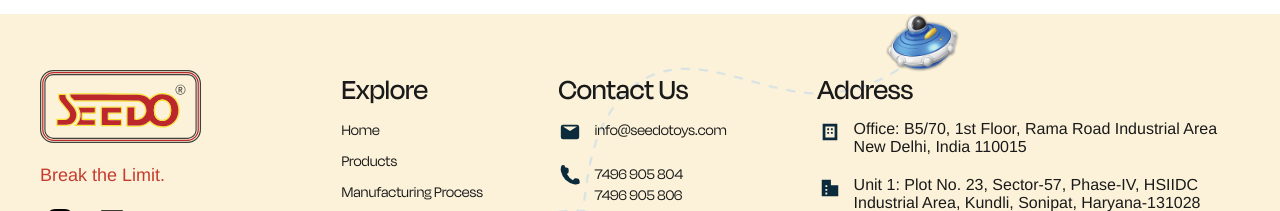
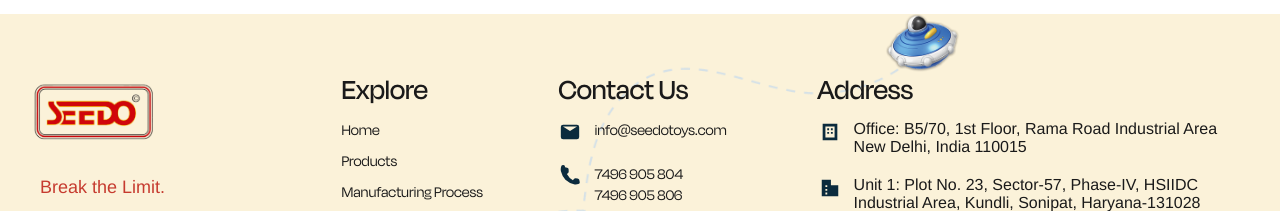
Before and after one commit to neeelpatell19/seedo-sanson, a Vue app: page /products in a window 1280 px wide. Shown: the part 1234-1445 px from the top of the page. Built offline with nearby package versions, Linux system fonts and the light colour scheme; no server answers.

Commit message:
logo change and size change

```diff
--- a/index.html
+++ b/index.html
@@ -24,7 +24,7 @@
   <meta property="og:title" content="SEEDO - Premium Kids Toys Manufacturer | Educational & Fun Toys" />
   <meta property="og:description"
     content="Leading toys manufacturing brand offering high-quality, safe, and educational toys for kids. Discover our range of toy cars, outdoor toys, and educational toys." />
-  <meta property="og:image" content="https://seedo-toys.com/Images/SeedoLogoImage.svg" />
+  <meta property="og:image" content="https://seedo-toys.com/Images/SeedoLogoImage.png" />
   <meta property="og:site_name" content="SEEDO Toys" />
   <meta property="og:locale" content="en_IN" />
 
@@ -34,12 +34,12 @@
   <meta property="twitter:title" content="SEEDO - Premium Kids Toys Manufacturer | Educational & Fun Toys" />
   <meta property="twitter:description"
     content="Leading toys manufacturing brand offering high-quality, safe, and educational toys for kids. Discover our range of toy cars, outdoor toys, and educational toys." />
-  <meta property="twitter:image" content="https://seedo-toys.com/Images/SeedoLogoImage.svg" />
+  <meta property="twitter:image" content="https://seedo-toys.com/Images/SeedoLogoImage.png" />
 
   <!-- Favicon -->
-  <link rel="icon" type="image/svg+xml" href="/Images/SeedoLogoImage.svg" />
-  <link rel="apple-touch-icon" href="/Images/SeedoLogoImage.svg" />
-  <link rel="shortcut icon" href="/Images/SeedoLogoImage.svg" />
+  <link rel="icon" type="image/svg+xml" href="/Images/SeedoLogoImage.png" />
+  <link rel="apple-touch-icon" href="/Images/SeedoLogoImage.png" />
+  <link rel="shortcut icon" href="/Images/SeedoLogoImage.png" />
 
   <!-- Canonical URL -->
   <link rel="canonical" href="https://seedo-toys.com/" />
--- a/src/components/OtherComponents/Footer/Footer.vue
+++ b/src/components/OtherComponents/Footer/Footer.vue
@@ -5,7 +5,7 @@
             <div class="ft__brand">
                 <!-- Replace with your real logo if needed -->
                 <div class="ft__logo" aria-label="Seedo Toys Logo">
-                    <img src="/Images/SeedoLogoImage.svg" alt="">
+                    <img src="/Images/SeedoLogoImage.png" alt="">
                 </div>
 
                 <p class="ft__tagline">Break the Limit.</p>
--- a/src/components/OtherComponents/Footer/FooterGrid.css
+++ b/src/components/OtherComponents/Footer/FooterGrid.css
@@ -37,8 +37,14 @@
 }
 
 .ft__logo {
-  width: 220px;
+  width: 150px;
   max-width: 100%;
+  margin-left: -20px;
+}
+
+.ft__logo img {
+  width: 100%;
+  height: auto;
 }
 
 .ft__tagline {
--- a/src/components/OtherComponents/ManuFacturing/ManuFacturing.vue
+++ b/src/components/OtherComponents/ManuFacturing/ManuFacturing.vue
@@ -101,7 +101,7 @@
                         </div>
                         <div class="step-logos">
                             <!-- <div class="seedo-logo">
-                                <img src="/Images/SeedoLogoImage.svg" alt="SEEDO" />
+                                <img src="/Images/SeedoLogoImage.png" alt="SEEDO" />
                             </div> -->
                             <div class="make-in-india-logo">
                                 <img src="https://s3.ap-south-1.amazonaws.com/prepseed/prod/ldoc/media/MakeInIndeaLogoImageNew.png"
--- a/src/components/OtherComponents/NavigationBar/NavigationBar.vue
+++ b/src/components/OtherComponents/NavigationBar/NavigationBar.vue
@@ -12,7 +12,7 @@
         <div class="nav-inner">
             <!-- Logo -->
             <router-link class="navigation-bar-logo" to="/" aria-label="Seedo logo">
-                <img src="/Images/SeedoLogoImage.svg" alt="Logo" />
+                    <img src="/Images/SeedoLogoImage.png" alt="Logo" />
             </router-link>
 
             <!-- Desktop Menu -->
@@ -78,7 +78,7 @@
             <aside id="mobile-drawer" class="drawer__panel" role="dialog" aria-label="Mobile navigation">
                 <div class="drawer__header">
                     <router-link class="drawer__logo" to="/" @click="closeDrawer">
-                        <img src="/Images/SeedoLogoImage.svg" alt="Logo" />
+                        <img src="/Images/SeedoLogoImage.png" alt="Logo" />
                     </router-link>
                     <button class="drawer__close" @click="closeDrawer" aria-label="Close menu">✕</button>
                 </div>
```
Also changed, not shown: public/Images/SeedoLogoImage.png (added), public/Images/SeedoLogoImage.svg (deleted).
